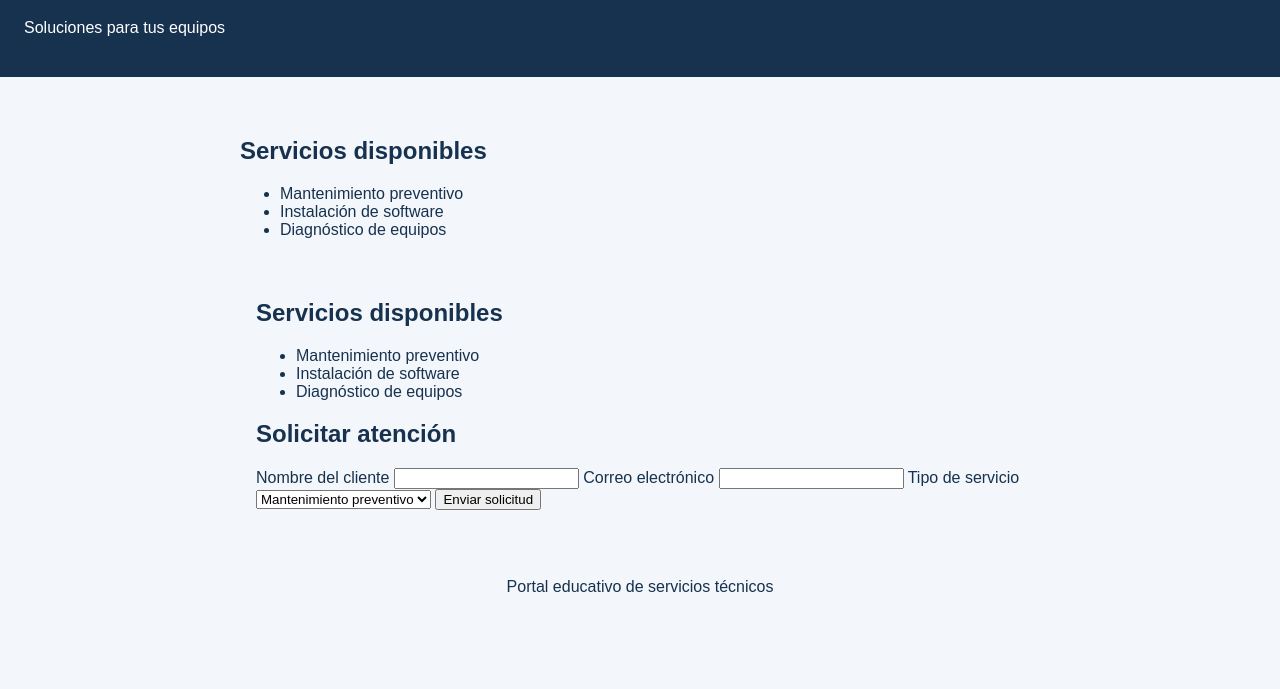
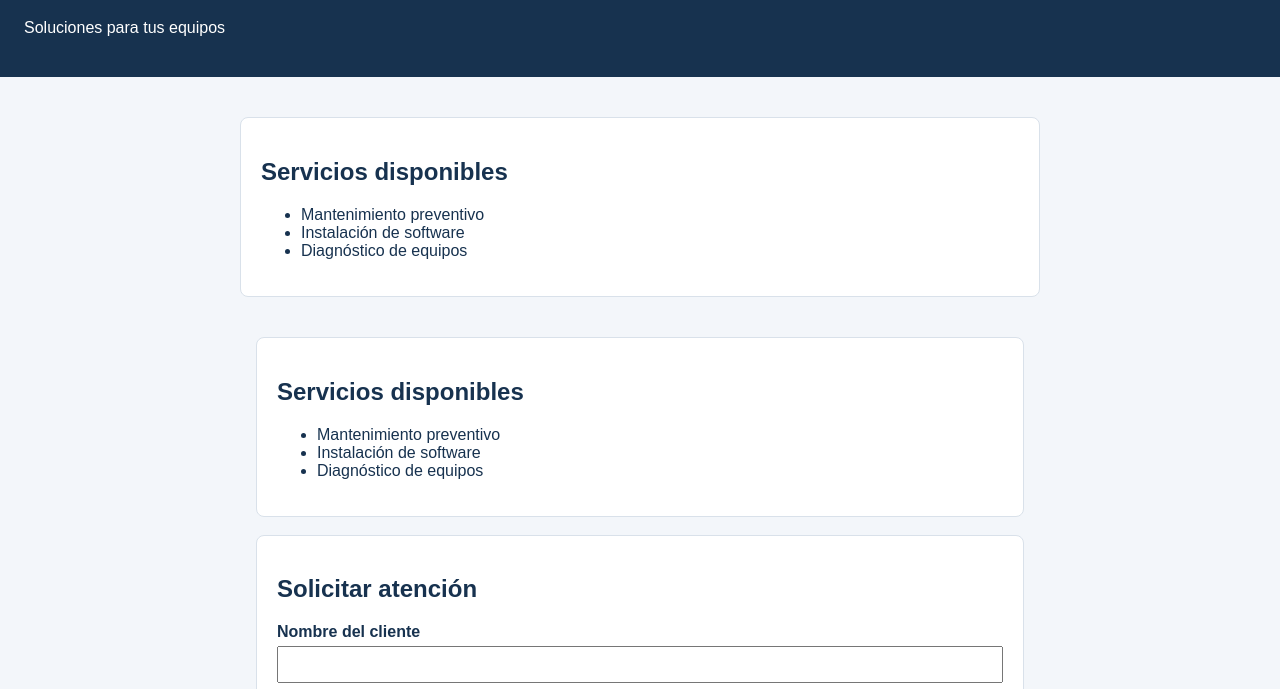
Before and after one commit to Anthony-killer/Laboratorio_23nov, a plain HTML site: page index.html in a window 1280 px wide. Shown: the part 85-774 px from the top of the page. Drawn offline with Linux system fonts and the light colour scheme.

Commit message:
style: mejorar presentacion del formulario

```diff
--- a/estilos.css
+++ b/estilos.css
@@ -7,3 +7,25 @@ body {
 header { background: #17324f; color: white; padding: 24px; }
 main { margin: 24px auto; max-width: 800px; padding: 16px; }
 footer { text-align: center; padding: 12px; }
+section {
+  background: white;
+  border: 1px solid #d9e1ea;
+  border-radius: 8px;
+  padding: 20px;
+  margin-bottom: 18px;
+}
+label { display: block; margin-top: 12px; font-weight: bold; }
+input, select {
+  width: 100%;
+  padding: 9px;
+  margin-top: 5px;
+  box-sizing: border-box;
+}
+button {
+  background: #198754;
+  color: white;
+  border: 0;
+  padding: 10px 18px;
+  margin-top: 16px;
+  cursor: pointer;
+}
```
Also changed, not shown: 1 other file.
